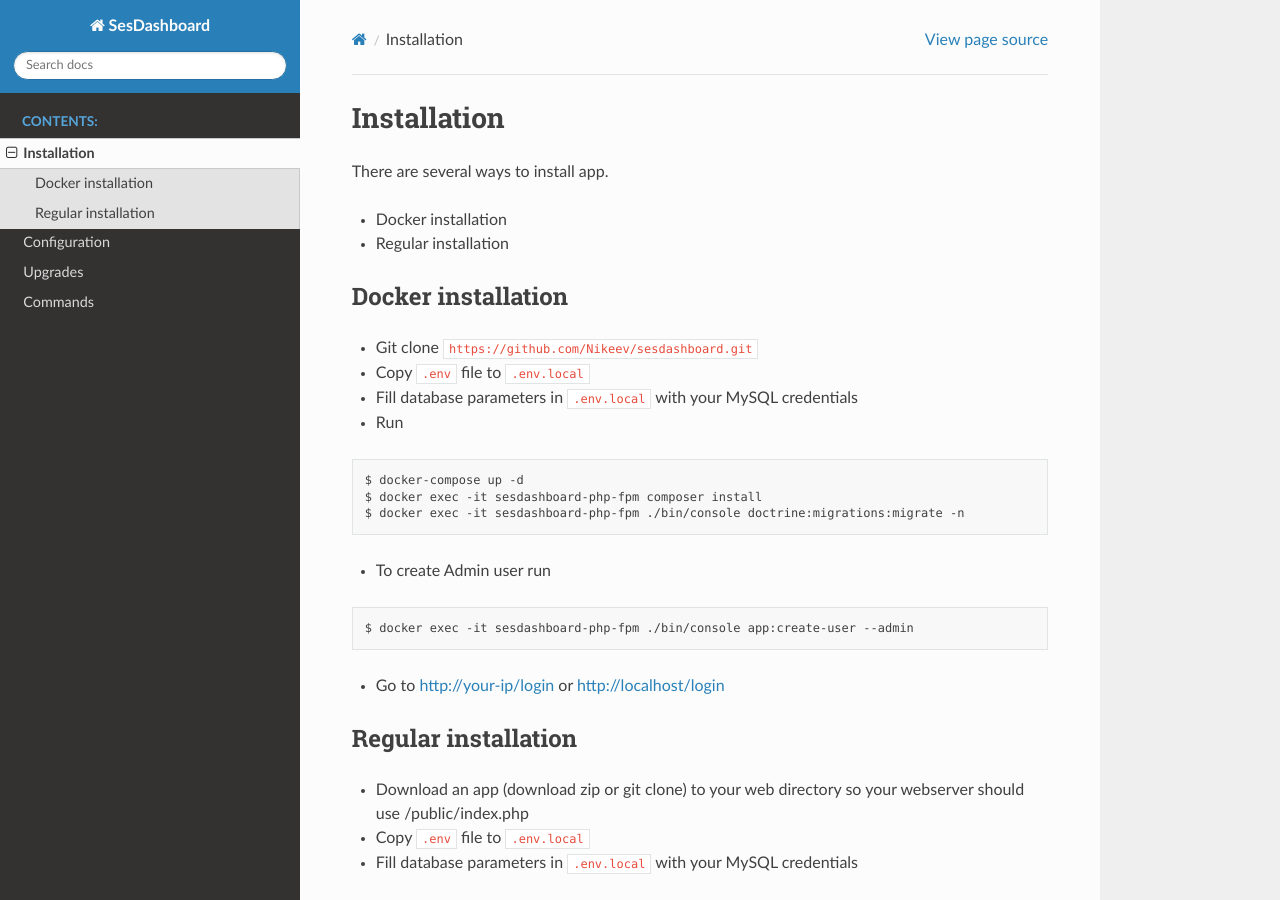
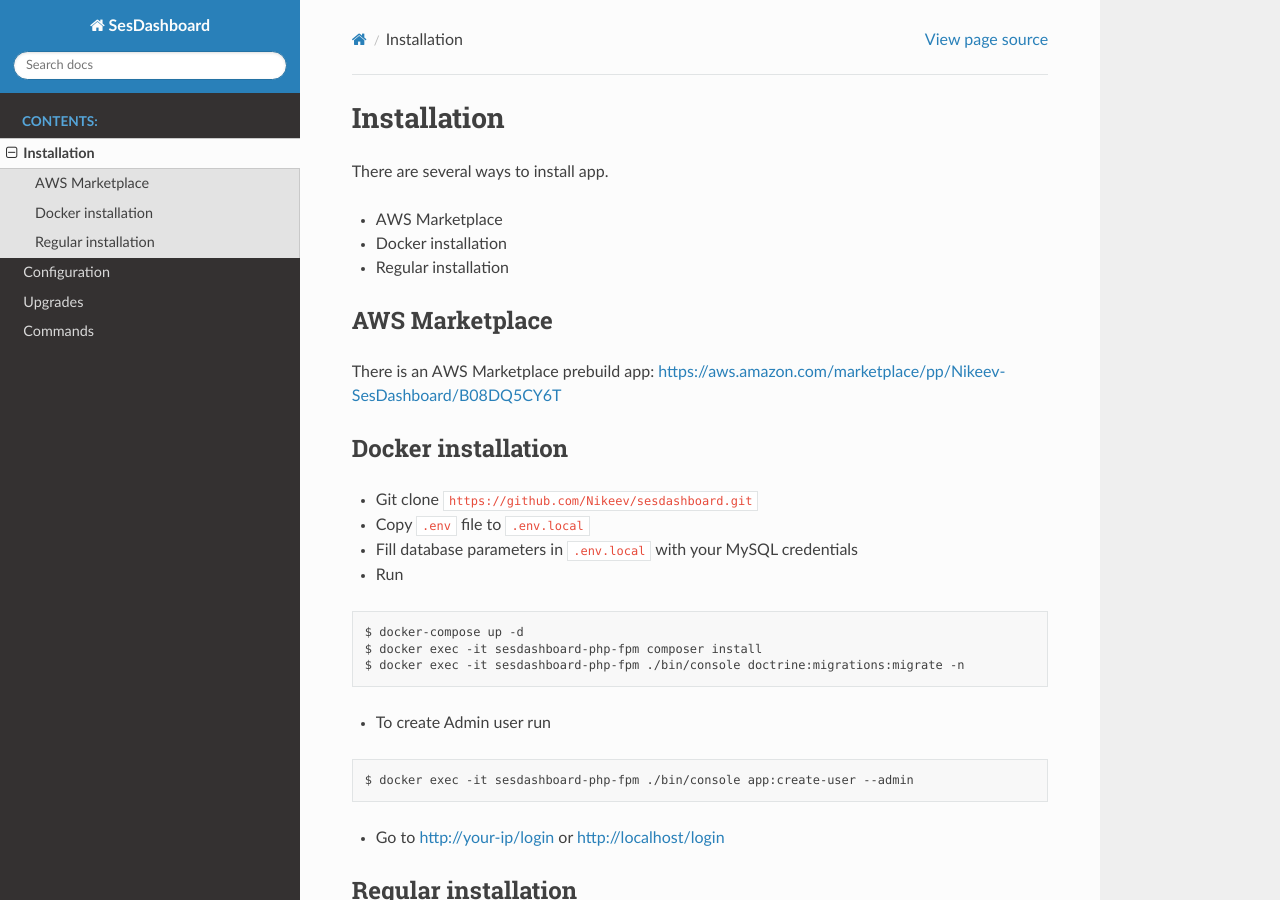
Before and after one commit to Nikeev/sesdashboard, a Sphinx documentation site: the page built from docs/install.rst, in a window 1280 px wide and 900 px high. Built offline with Sphinx 7.4.7 and the Read the Docs theme 2.0.0, drawn with Linux system fonts in a browser that asks for light colours.

Commit message:
Added AWS Marketplace install option to docs.

```diff
--- a/docs/install.rst
+++ b/docs/install.rst
@@ -5,8 +5,14 @@
 
 There are several ways to install app.
 
+- AWS Marketplace
 - Docker installation
 - Regular installation
+
+AWS Marketplace
+---------------
+
+There is an AWS Marketplace prebuild app: https://aws.amazon.com/marketplace/pp/Nikeev-SesDashboard/B08DQ5CY6T
 
 Docker installation
 -------------------
```
Also changed, not shown: 6 other files.
